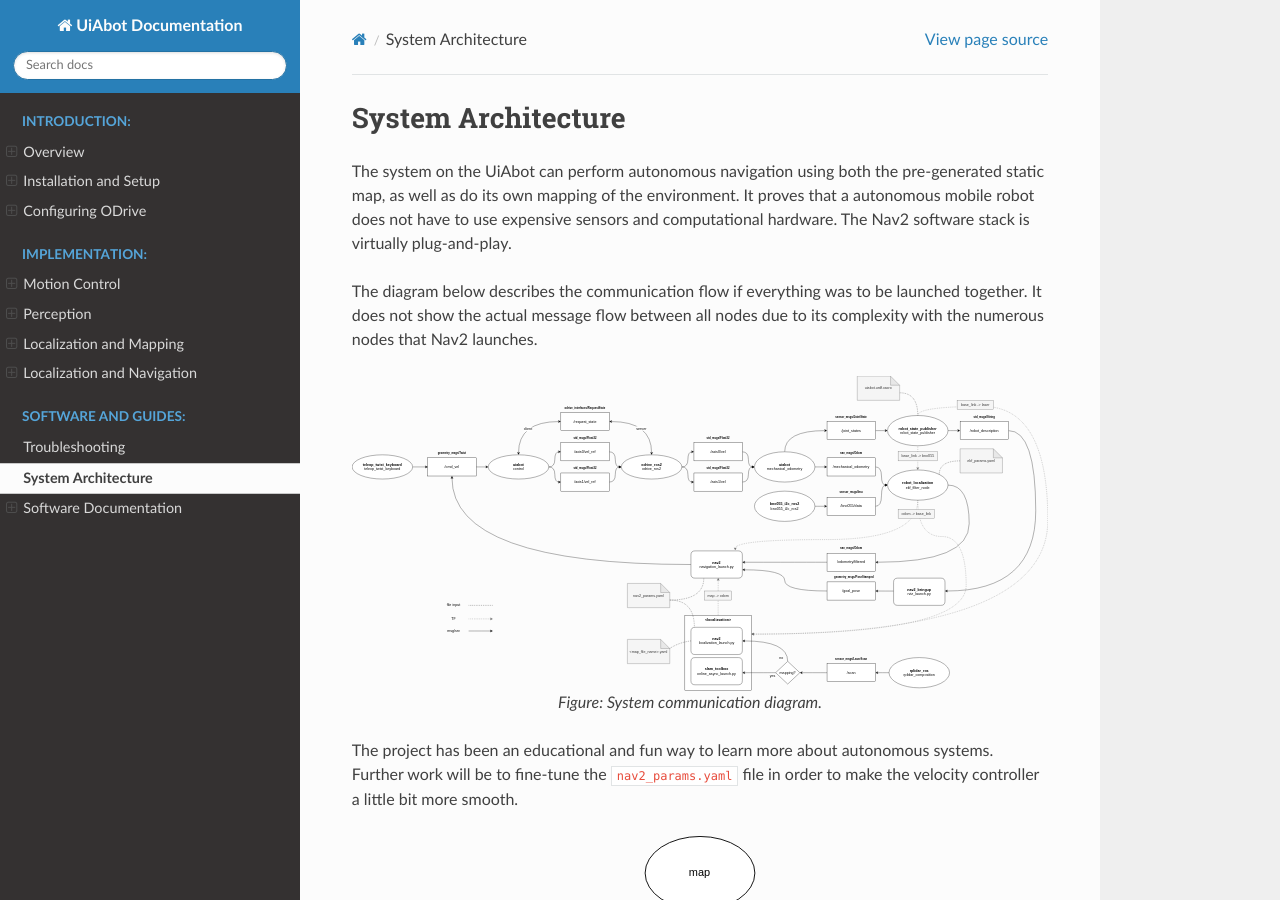
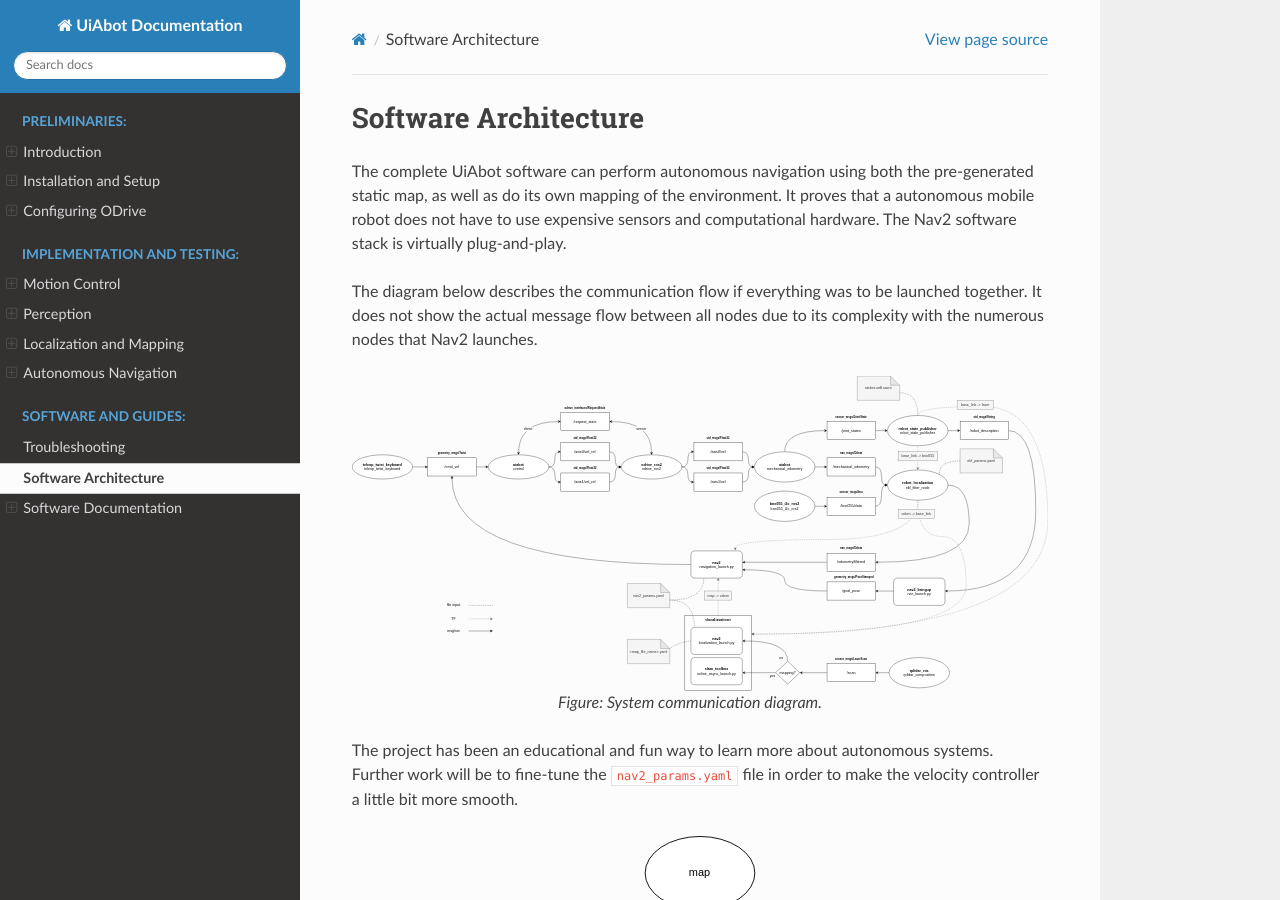
Before and after one commit to DrDanielh/UiAbot, a Sphinx documentation site: the page built from docs/src/tftree.rst, in a window 1280 px wide and 900 px high. Built offline with Sphinx 7.4.7 and the Read the Docs theme 3.1.0, drawn with Linux system fonts in a browser that asks for light colours.

Commit message:
Updated doc

```diff
--- a/docs/index.rst
+++ b/docs/index.rst
@@ -9,7 +9,7 @@ Welcome to the UiAbot documentation!
 
 .. toctree::
    :maxdepth: 3
-   :caption: Introduction:
+   :caption: Preliminaries:
 
    src/Overview
    src/installation
@@ -17,7 +17,7 @@ Welcome to the UiAbot documentation!
 
 .. toctree::
    :maxdepth: 2
-   :caption: Implementation:
+   :caption: Implementation and Testing:
 
    src/motion_control
    src/perception
--- a/docs/src/Overview.rst
+++ b/docs/src/Overview.rst
@@ -1,4 +1,4 @@
-Overview
+Introduction
 ===================
 
 This is the main documentation for the UiAbot Autonomous Mobile Robot (AMR) platform developed at the University of Agder (UiA). The goal of the UiAbot is to introduce STEM students to software development, instrumentation, and the implementation of algorithms necessary for robots to operate autonomously using the Robotic Operating System framework (ROS 2). This documentation provides a brief introduction to several topics related to autonomous robotics, including motion control, perception, localization and mapping (SLAM), and motion planning and navigation.
--- a/docs/src/localization_navigation.rst
+++ b/docs/src/localization_navigation.rst
@@ -1,6 +1,6 @@
 :tocdepth: 2
 
-Localization and Navigation
+Autonomous Navigation
 ==============================
 The main goal of the project is to make the UiAbot move autonomously from point A to point B, while dynamically avoid obstacles along the path.
 To achieve this goal we have implemented the `Nav2 <https://navigation.ros.org/>`_ software stack. This includes a lot of sub-packages
--- a/docs/src/tftree.rst
+++ b/docs/src/tftree.rst
@@ -1,7 +1,7 @@
-System Architecture
+Software Architecture
 ======================
 
-The system on the UiAbot can perform autonomous navigation using both the pre-generated
+The complete UiAbot software can perform autonomous navigation using both the pre-generated
 static map, as well as do its own mapping of the environment. It proves that a autonomous mobile robot does not have to use
 expensive sensors and computational hardware. The Nav2 software stack is virtually plug-and-play.
 
```
Also changed, not shown: other parts of docs/src/Overview.rst (+1 -1 lines).
